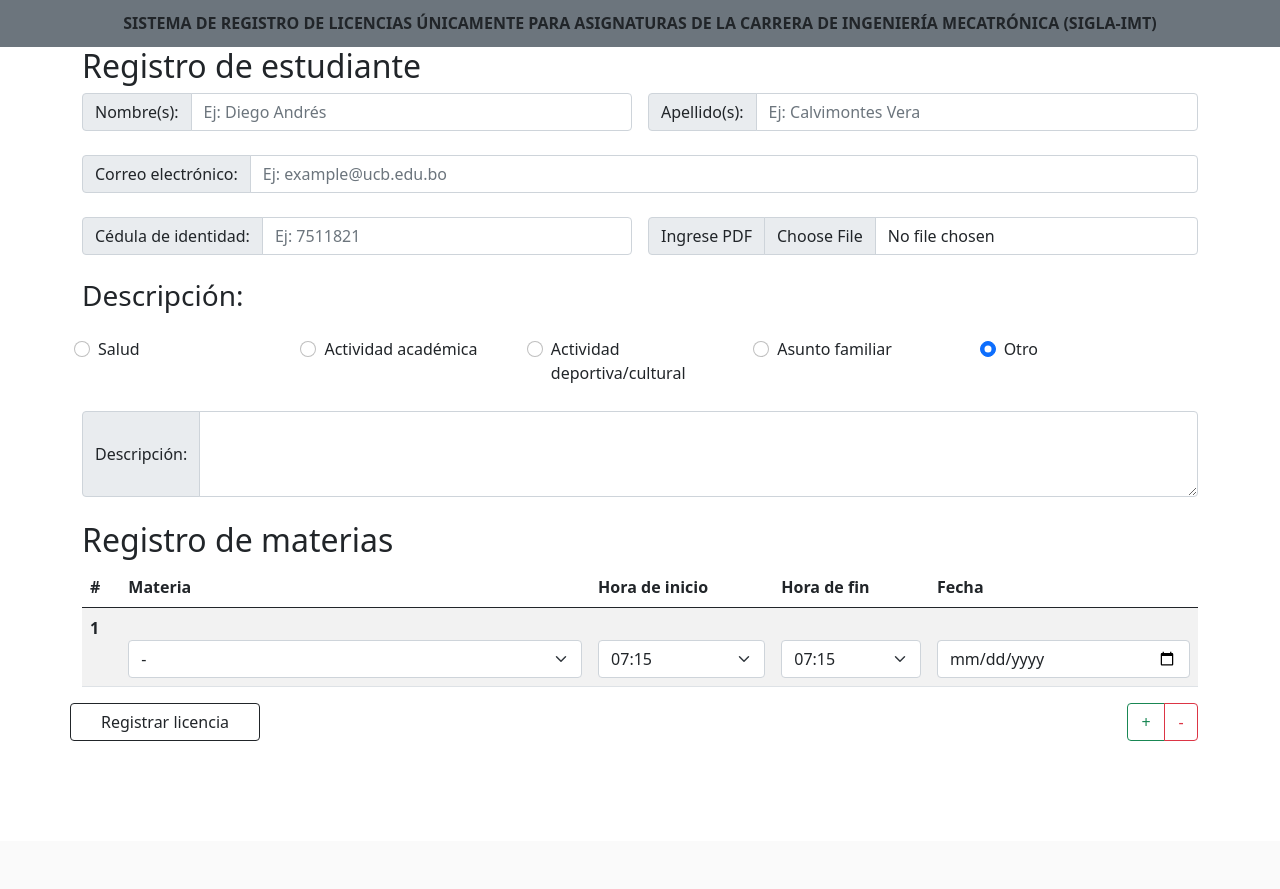
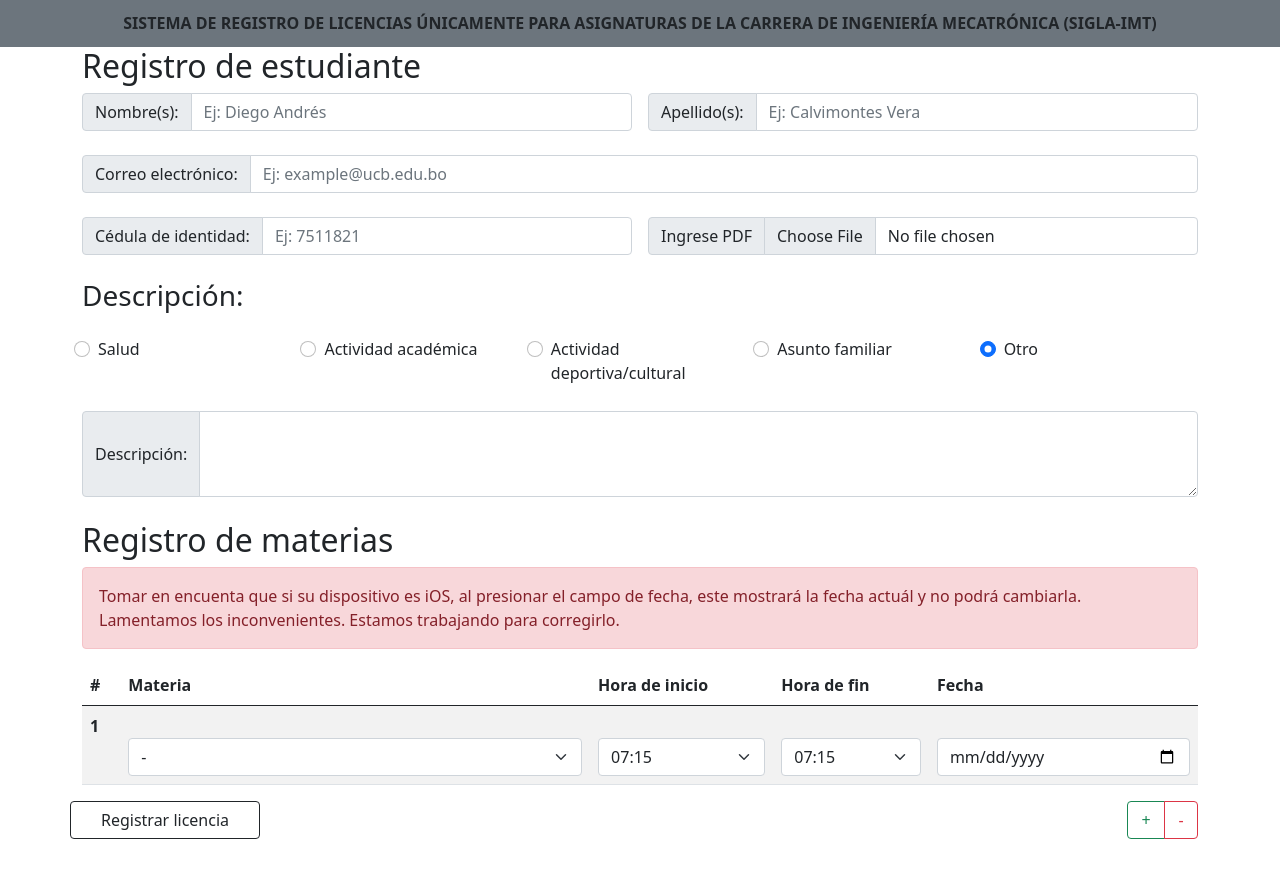
Before and after one commit to Hinf1nity/licencias-imt, a Django app: page /cidimec/licencias-imt/registro/ in a window 1280 px wide. Shown: the part 329-1218 px from the top of the page. Before the commit the page ends 1070 px from the top, so only its background shows below. Run offline with Django 4.2, Linux system fonts and the light colour scheme.

Commit message:
Alerta iOS

```diff
--- a/registro/templates/form_regis.html
+++ b/registro/templates/form_regis.html
@@ -206,6 +206,11 @@
 
             <div>
                 <h2>Registro de materias</h2>
+                <div class="alert alert-danger" role="alert">
+                    Tomar en encuenta que si su dispositivo es iOS, al presionar el campo de fecha, este mostrará la
+                    fecha actuál y no podrá cambiarla.
+                    Lamentamos los inconvenientes. Estamos trabajando para corregirlo.
+                </div>
                 <table class="table table-striped">
                     <thead>
                         <tr>
@@ -213,7 +218,8 @@
                             <th scope="col">Materia</th>
                             <th scope="col">Hora de inicio</th>
                             <th scope="col">Hora de fin</th>
-                            <th scope="col">Fecha</th>
+                            <th scope="col">Fecha
+                            </th>
                         </tr>
                     </thead>
                     <tbody id="permisos-cuerpo">
```
